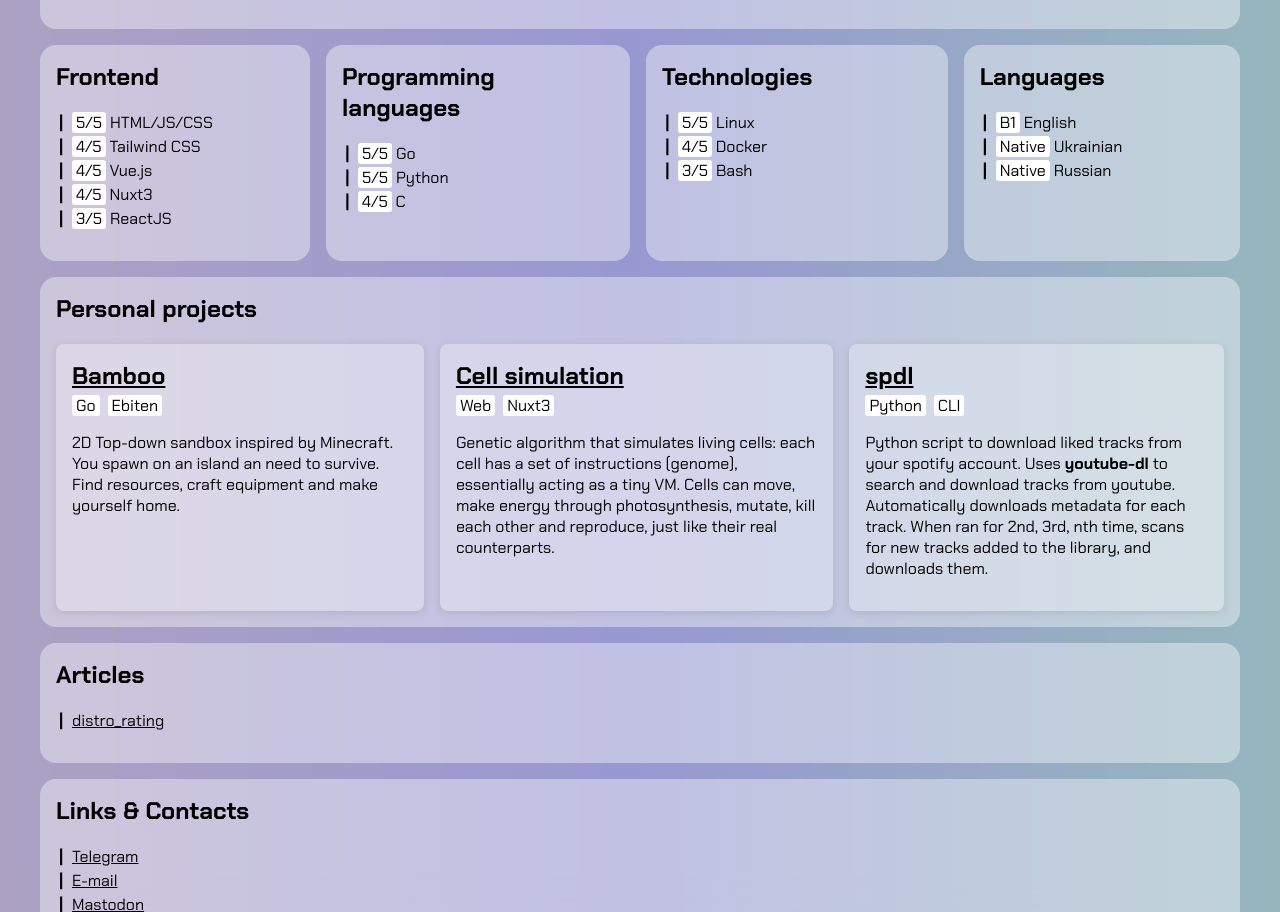
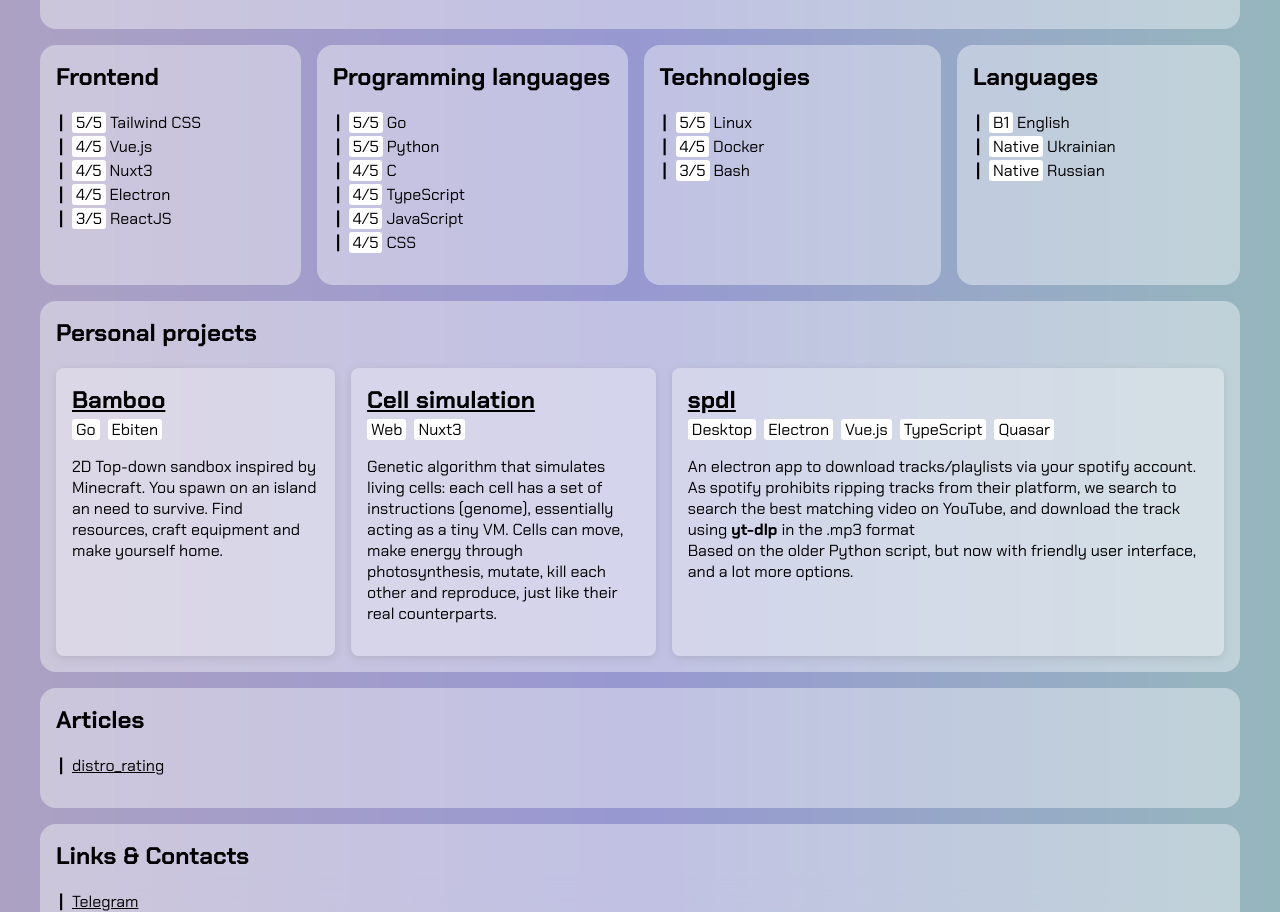
Before and after one commit to 3elDU/3elDU.github.io, a plain HTML site: page index.html in a window 1280 px wide. Shown: the part 944-1856 px from the top of the page. Drawn offline with Linux system fonts and the light colour scheme.

Commit message:
Update personal projects

```diff
--- a/dark.css
+++ b/dark.css
@@ -1,6 +1,6 @@
 @media (prefers-color-scheme: dark) {
 
-    /* Use white color for all text, and ting the fallback background gradient */
+    /* Use white color for all text, and tint the fallback background gradient */
     body {
         color: white;
 
--- a/index.html
+++ b/index.html
@@ -52,10 +52,6 @@
                     <ul>
                         <li>
                             <span class="badge">5/5</span>
-                            HTML/JS/CSS
-                        </li>
-                        <li>
-                            <span class="badge">4/5</span>
                             Tailwind CSS
                         </li>
                         <li>
@@ -65,6 +61,10 @@
                         <li>
                             <span class="badge">4/5</span>
                             Nuxt3
+                        </li>
+                        <li>
+                            <span class="badge">4/5</span>
+                            Electron
                         </li>
                         <li>
                             <span class="badge">3/5</span>
@@ -87,6 +87,18 @@
                         <li>
                             <span class="badge">4/5</span>
                             C
+                        </li>
+                        <li>
+                            <span class="badge">4/5</span>
+                            TypeScript
+                        </li>
+                        <li>
+                            <span class="badge">4/5</span>
+                            JavaScript
+                        </li>
+                        <li>
+                            <span class="badge">4/5</span>
+                            CSS
                         </li>
                     </ul>
                 </div>
@@ -161,15 +173,18 @@
                         <div class="subcard">
                             <a href="https://github.com/3elDU/spdl">spdl</a>
                             <div class="project-badges">
-                                <span class="badge">Python</span>
-                                <span class="badge">CLI</span>
+                                <span class="badge">Desktop</span>
+                                <span class="badge">Electron</span>
+                                <span class="badge">Vue.js</span>
+                                <span class="badge">TypeScript</span>
+                                <span class="badge">Quasar</span>
                             </div>
                             <p>
-                                Python script to download liked tracks from your spotify account. Uses
-                                <b>youtube-dl</b> to search and download tracks from youtube. Automatically
-                                downloads metadata for each track.
-                                When ran for 2nd, 3rd, nth time, scans for new tracks added to the library, and
-                                downloads them.
+                                An electron app to download tracks/playlists via your spotify account.<br/>
+                                As spotify prohibits ripping tracks from their platform, we search
+                                to search the best matching video on YouTube, and download the track
+                                using <b>yt-dlp</b> in the .mp3 format<br/>
+                                Based on the older Python script, but now with friendly user interface, and a lot more options.
                             </p>
                         </div>
                     </div>
```
